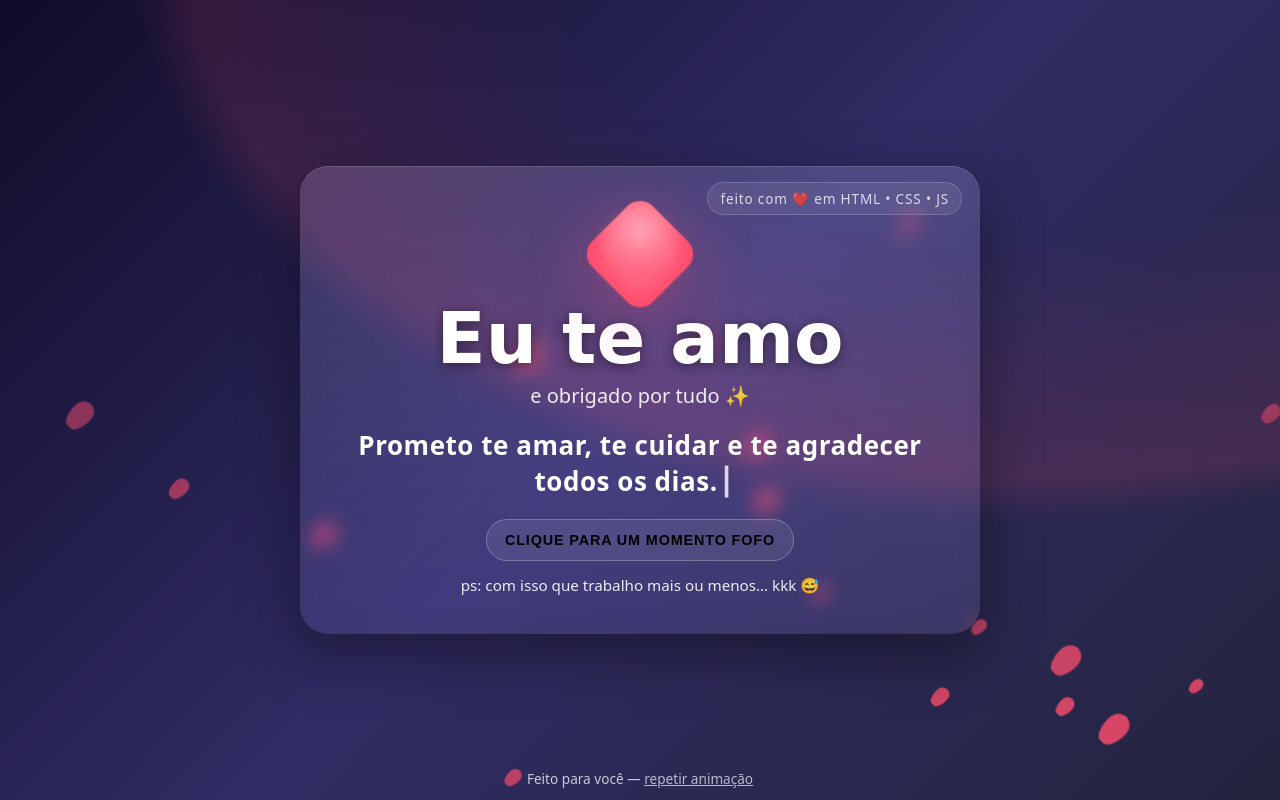
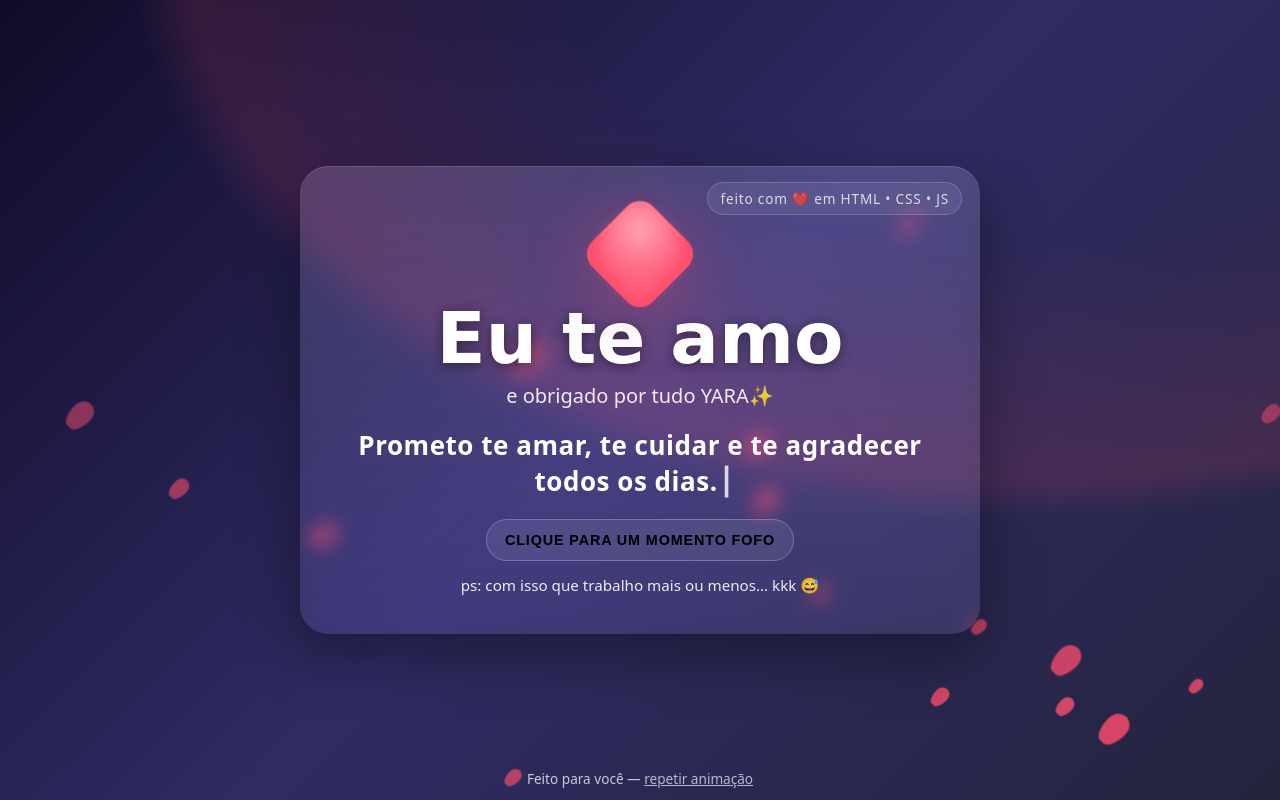
Before and after one commit to Zanyez/Amor, a plain HTML site: page amor.html in a window 1280 px wide. Drawn offline with Linux system fonts and the light colour scheme.

Commit message:
Atualizar arquivos

```diff
--- a/amor.html
+++ b/amor.html
@@ -15,7 +15,7 @@
       <div class="big-heart" aria-hidden="true"></div>
 
       <h1 class="title">Eu te amo</h1>
-      <p class="subtitle">e obrigado por tudo ✨</p>
+      <p class="subtitle">e obrigado por tudo YARA✨</p>
 
       <p id="typed" class="type" aria-live="polite"></p>
 
```
